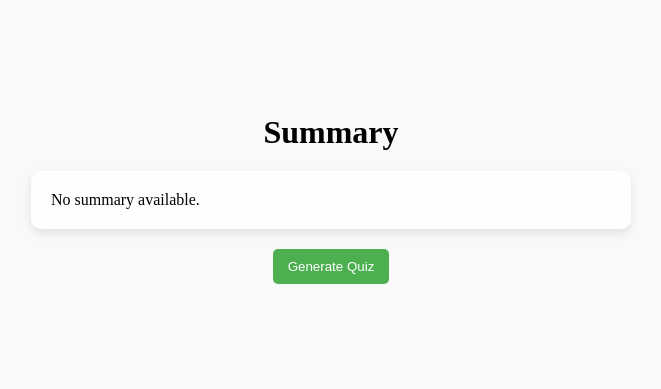
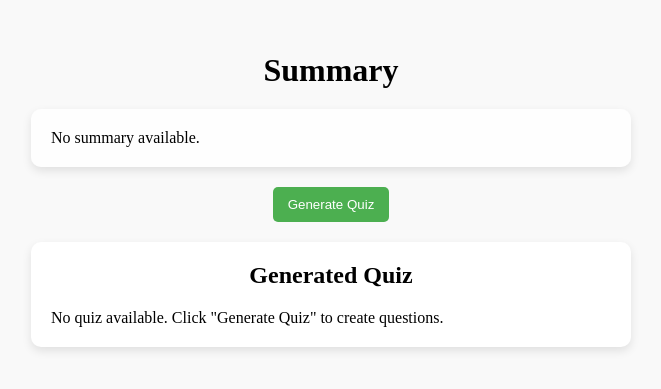
Before and after one commit to DevMehta-30/DocuInsight-Frontend, a React (Vite) app: page /summary in a window 1280 px wide. Shown: the part 201-590 px from the top of the page, without its empty margins (309-970 px from the left). Built offline with nearby package versions, Linux system fonts and the light colour scheme.

Commit message:
Final Changes

```diff
--- a/src/components/GetStartedPage.jsx
+++ b/src/components/GetStartedPage.jsx
@@ -81,6 +81,7 @@ function GetStartedPage() {
   const [fileInputs, setFileInputs] = useState([]);
   const [loading, setLoading] = useState(false);
   const navigate = useNavigate();
+  const [videoLink, setVideoLink] = useState("");
 
   const handleFileChange = (event) => {
     setFileInputs([...event.target.files]);
@@ -114,13 +115,36 @@ function GetStartedPage() {
     }
   };
 
-  const handleVideoSubmit = () => {
-    navigate("/video-link-summary");
+  const handleVideoSubmit = async () => {
+    if (videoLink) {
+      setLoading(true); // Start loading when video submit begins
+      try {
+        const response = await axios.post(
+          "http://127.0.0.1:5000/summarize_youtube",
+          { url: videoLink },
+          {
+            headers: {
+              "Content-Type": "application/json",
+            },
+          }
+        );
+        navigate("/video-link-summary", {
+          state: { text: response.data.text },
+        });
+      } catch (error) {
+        console.error("Error processing the video link:", error);
+        alert("Error processing the video link. Please try again.");
+      } finally {
+        setLoading(false); // Stop loading once API call finishes
+      }
+    } else {
+      alert("Please enter a video link.");
+    }
   };
 
   return (
     <div className="get-started-page">
-      <h1>Get Started</h1>
+      {!loading && <h1 className="title">What Would You Like to Do?</h1>}{" "}
       {loading ? (
         <Spinner /> // Display the spinner component when loading
       ) : (
@@ -134,15 +158,15 @@ function GetStartedPage() {
           </div>
           <div className="box video-link">
             <h2>Enter Video Link</h2>
-            <input type="text" placeholder="Paste video link here..." />
+            <input
+              type="text"
+              placeholder="Paste video link here..."
+              value={videoLink}
+              onChange={(e) => setVideoLink(e.target.value)}
+            />
             <button className="submit-button" onClick={handleVideoSubmit}>
               Submit
             </button>
-          </div>
-          <div className="box generate-quiz">
-            <h2>Generate Quiz</h2>
-            <input type="text" placeholder="Enter quiz details..." />
-            <button className="generate-button">Generate</button>
           </div>
         </div>
       )}
--- a/src/components/HomePage.jsx
+++ b/src/components/HomePage.jsx
@@ -1,6 +1,6 @@
-import React from 'react';
-import { Link } from 'react-router-dom';
-import './HomePage.css';
+import React from "react";
+import { Link } from "react-router-dom";
+import "./HomePage.css";
 import logoImage from "../assets/logo.png";
 import mainImage from "../assets/main.png";
 import UserImage from "../assets/user.png";
@@ -15,7 +15,7 @@ function HomePage() {
           <Link to="/get-started">
             <button className="get-started-button">Get started!</button>
           </Link>
-          <img src={UserImage} alt="User account" className="user-image" />
+          {/* <img src={UserImage} alt="User account" className="user-image" /> */}
         </div>
       </header>
 
@@ -23,10 +23,14 @@ function HomePage() {
       <section className="hero-section">
         <div className="hero-text">
           <h1>
-            From <span className="italic highlight">Content</span><br />
+            From <span className="italic highlight">Content</span>
+            <br />
             to <span className="italic highlight">Clarity</span>
           </h1>
-          <p>Turn PDFs and videos into bite-sized insights and get answers to your questions with just a click.</p>
+          <p>
+            Turn PDFs and videos into bite-sized insights and get answers to
+            your questions with just a click.
+          </p>
           <Link to="/get-started">
             <button className="get-started-button">Get started!</button>
           </Link>
--- a/src/components/SummaryOptionsPage.css
+++ b/src/components/SummaryOptionsPage.css
@@ -1,5 +1,3 @@
-/* SummaryOptionsPage.css */
-
 .summary-options-page {
   display: flex;
   flex-direction: column;
@@ -17,7 +15,10 @@
 }
 
 .button-container {
+  display: flex;
+  justify-content: center; /* Center horizontally */
   margin-bottom: 10px; /* Space below the button */
+  width: 100%; /* Full width of container */
 }
 
 .action-button {
--- a/src/components/SummaryPage.css
+++ b/src/components/SummaryPage.css
@@ -1,12 +1,11 @@
-/* SummaryPage.css */
 .summary-page {
   display: flex;
   flex-direction: column;
   align-items: center; /* Center content horizontally */
   justify-content: center; /* Center content vertically */
-    height: 100vh; /* Full viewport height */
+  padding: 20px; /* Padding around the page */
   background-color: #f9f9f9; /* Light background color */
-    padding: 20px; /* Padding around the page */
+  min-height: 100vh; /* Cover full viewport height */
 }
 
 .summary-title {
@@ -27,14 +26,67 @@
 
 .generate-quiz-button {
   padding: 10px 15px; /* Padding inside the button */
-    background-color: #4CAF50; /* Green background */
+  background-color: #4caf50; /* Green background */
   color: white; /* White text */
   border: none; /* No border */
   border-radius: 5px; /* Rounded corners */
   cursor: pointer; /* Pointer cursor on hover */
-    align-self: center; /* Align button to the right */
 }
 
 .generate-quiz-button:hover {
   background-color: #45a049; /* Darker green on hover */
 }
+
+/* Quiz section styles */
+.quiz-section {
+  background-color: white; /* White background for the quiz box */
+  border-radius: 10px; /* Rounded corners */
+  padding: 20px; /* Padding inside the box */
+  box-shadow: 0 4px 10px rgba(0, 0, 0, 0.1); /* Subtle shadow for depth */
+  max-width: 600px; /* Maximum width for the quiz box */
+  width: 100%; /* Full width */
+  margin-top: 20px; /* Space above the quiz section */
+  max-height: 300px; /* Fixed height for scrollable box */
+  overflow-y: auto; /* Enable vertical scrolling */
+}
+
+.quiz-section h2 {
+  text-align: center; /* Center the quiz section title */
+  margin-bottom: 20px; /* Space below the title */
+  font-size: 1.5rem; /* Title font size */
+}
+
+.quiz-list {
+  list-style-type: none; /* Remove bullet points */
+  padding: 0; /* Remove padding */
+  margin: 0; /* Remove margin */
+}
+
+.quiz-item {
+  background-color: rgba(
+    240,
+    240,
+    240,
+    0.9
+  ); /* Light grey for each question/answer pair */
+  border-radius: 5px; /* Rounded corners */
+  padding: 15px; /* Padding inside each question-answer item */
+  margin-bottom: 15px; /* Space between items */
+  word-wrap: break-word; /* Break long words to fit within box */
+}
+
+.quiz-item p {
+  margin: 0; /* Remove default paragraph margin */
+}
+
+.quiz-item p:first-child {
+  font-weight: bold; /* Make the question text bold */
+}
+
+.quiz-item p strong {
+  font-weight: normal; /* Reset strong tag inside question */
+}
+
+.quiz-item p + p {
+  margin-top: 10px; /* Space between question and answer */
+}
--- a/src/components/SummaryPage.jsx
+++ b/src/components/SummaryPage.jsx
@@ -1,3 +1,78 @@
+// import React, { useState } from "react";
+// import { useLocation } from "react-router-dom";
+// import "./SummaryPage.css"; // Import the CSS file for styling
+// import axios from "axios";
+
+// function SummaryPage() {
+//   const location = useLocation();
+//   const { summary, combinedText } = location.state || {
+//     summary: "No summary available.",
+//     combinedText: "No combined text available.",
+//   };
+//   const [quiz, setQuiz] = useState([]); // State to store generated quiz
+
+//   const handleGenerateQuiz = async () => {
+//     try {
+//       // Send the summary text to the backend to generate a quiz
+//       const response = await axios.post(
+//         "http://127.0.0.1:5000/generate_quiz",
+//         { text: combinedText }, // Use summary text as input for quiz generation
+//         {
+//           headers: {
+//             "Content-Type": "application/json",
+//           },
+//         }
+//       );
+
+//       // Store the quiz questions in state
+//       const generatedQuiz = response.data.quiz;
+//       if (generatedQuiz && generatedQuiz.length > 0) {
+//         setQuiz(generatedQuiz);
+//         alert("Quiz generated successfully!");
+//       } else {
+//         alert("No questions could be generated from the summary.");
+//       }
+//     } catch (error) {
+//       console.error("Error generating the quiz:", error);
+//       alert("Error generating the quiz. Please try again.");
+//     }
+//   };
+
+//   return (
+//     <div className="summary-page">
+//       <h1 className="summary-title">Summary</h1>
+//       <div className="summary-box">
+//         <p>{summary}</p>
+//       </div>
+//       <button className="generate-quiz-button" onClick={handleGenerateQuiz}>
+//         Generate Quiz
+//       </button>
+
+//       {/* Display the generated quiz if available */}
+//       <div className="quiz-section">
+//         <h2>Generated Quiz</h2>
+//         <ul className="quiz-list">
+//           {quiz.length > 0 ? (
+//             quiz.map((item, index) => (
+//               <li key={index} className="quiz-item">
+//                 <p>
+//                   Q{index + 1}: {item.question}
+//                 </p>
+//                 <p>
+//                   <strong>Answer:</strong> {item.answer}
+//                 </p>
+//               </li>
+//             ))
+//           ) : (
+//             <p>No quiz available. Click "Generate Quiz" to create questions.</p>
+//           )}
+//         </ul>
+//       </div>
+//     </div>
+//   );
+// }
+
+// export default SummaryPage;
 import React, { useState } from "react";
 import { useLocation } from "react-router-dom";
 import "./SummaryPage.css"; // Import the CSS file for styling
@@ -10,6 +85,7 @@ function SummaryPage() {
     combinedText: "No combined text available.",
   };
   const [quiz, setQuiz] = useState([]); // State to store generated quiz
+  const [quizGenerated, setQuizGenerated] = useState(false); // Track if quiz is generated
 
   const handleGenerateQuiz = async () => {
     try {
@@ -28,6 +104,7 @@ function SummaryPage() {
       const generatedQuiz = response.data.quiz;
       if (generatedQuiz && generatedQuiz.length > 0) {
         setQuiz(generatedQuiz);
+        setQuizGenerated(true); // Update the state to indicate quiz has been generated
         alert("Quiz generated successfully!");
       } else {
         alert("No questions could be generated from the summary.");
@@ -45,16 +122,16 @@ function SummaryPage() {
         <p>{summary}</p>
       </div>
       <button className="generate-quiz-button" onClick={handleGenerateQuiz}>
-        Generate Quiz
+        {quizGenerated ? "Generate Another Set" : "Generate Quiz"}
       </button>
 
       {/* Display the generated quiz if available */}
-      {quiz.length > 0 && (
-        <div className="quiz-section">
-          <h2>Generated Quiz</h2>
-          <ul>
-            {quiz.map((item, index) => (
-              <li key={index}>
+      <div className="quiz-section">
+        <h2>Generated Quiz</h2>
+        <ul className="quiz-list">
+          {quiz.length > 0 ? (
+            quiz.map((item, index) => (
+              <li key={index} className="quiz-item">
                 <p>
                   Q{index + 1}: {item.question}
                 </p>
@@ -62,10 +139,12 @@ function SummaryPage() {
                   <strong>Answer:</strong> {item.answer}
                 </p>
               </li>
-            ))}
-          </ul>
-        </div>
-      )}
+            ))
+          ) : (
+            <p>No quiz available. Click "Generate Quiz" to create questions.</p>
+          )}
+        </ul>
+      </div>
     </div>
   );
 }
```
Also changed, not shown: src/components/SummaryOptionsPage.jsx (+0 -92 lines), src/components/VideoLinkSummaryOptionsPage.jsx (+62 -18 lines). Lines whose indentation alone changed are shown as unchanged.
